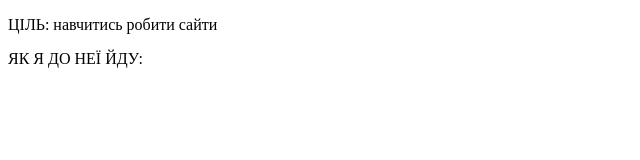
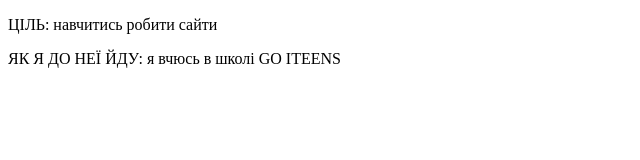
Before and after one commit to r1leks/sk, a plain HTML site: page index.html in a window 1280 px wide. Shown: the whole page, without its empty margins (0-640 px from the left). Drawn offline with Linux system fonts and the light colour scheme.

Commit message:
Update index.html

```diff
--- a/index.html
+++ b/index.html
@@ -9,7 +9,7 @@
 <body>
     <div class="box">
         <div class="child"><p>ЦІЛЬ: навчитись робити сайти </p></div>
-        <div class="child"><p>ЯК Я ДО НЕЇ ЙДУ: </p></div>
+        <div class="child"><p>ЯК Я ДО НЕЇ ЙДУ: я вчюсь в школі GO ITEENS </p></div>
 
 
     </div>
```
